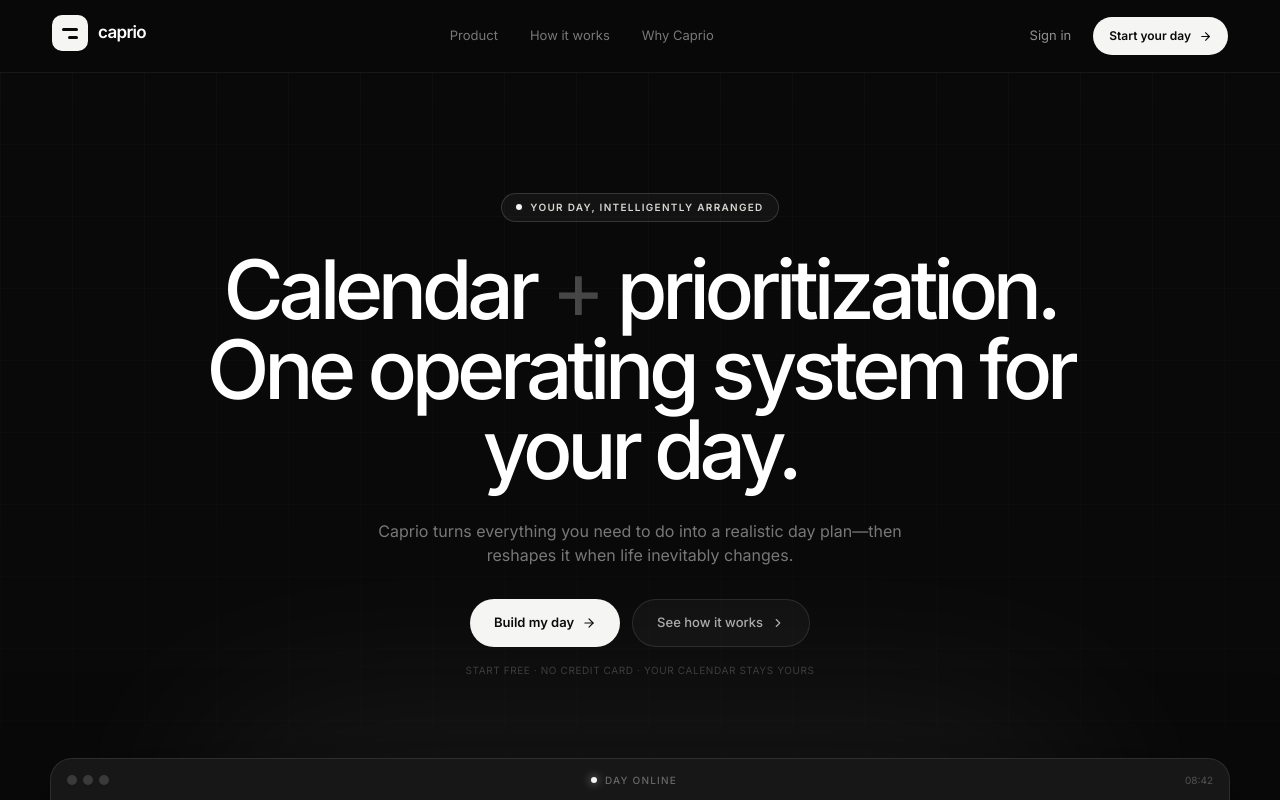
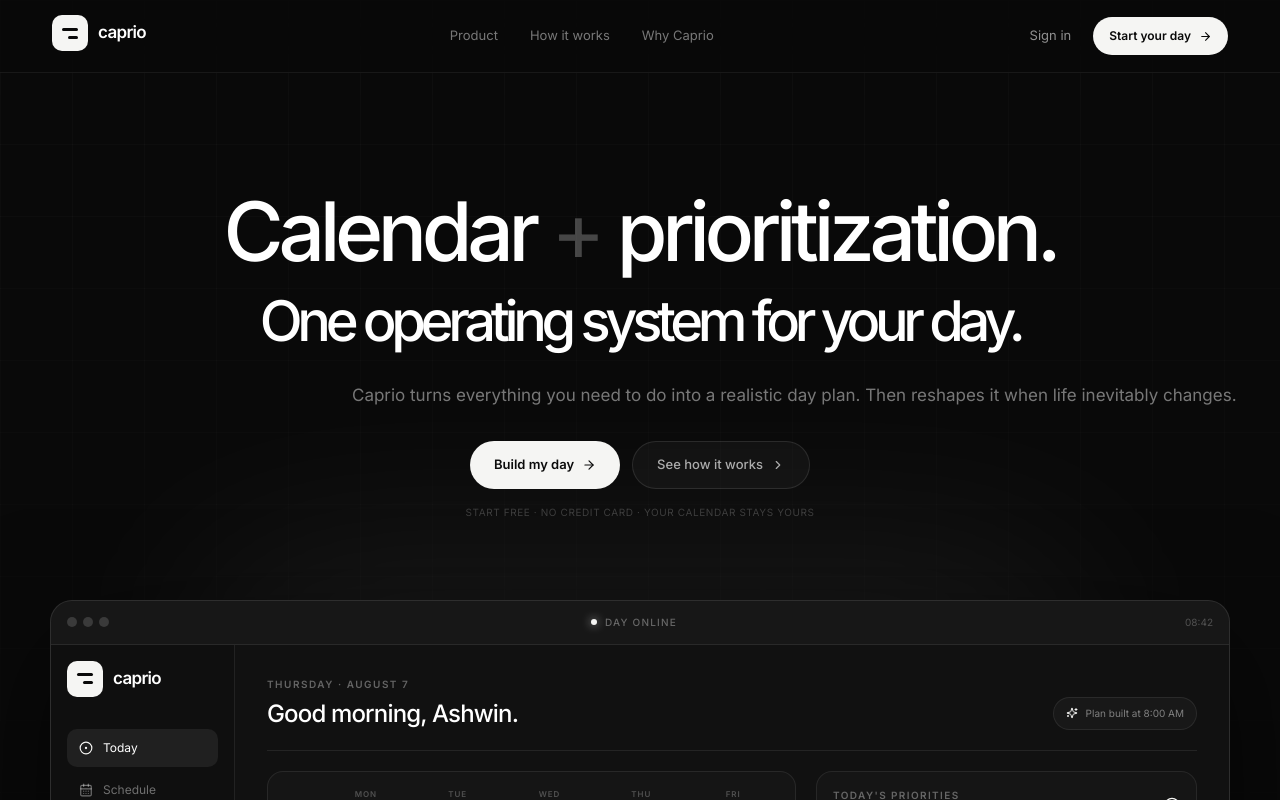
Before and after one commit to ash-win19/caprio, a React (Vite) app in the folder frontend/: page / in a window 1280 px wide. Shown: the top 800 px of the page. Built offline with nearby package versions, Linux system fonts and the light colour scheme; no server answers.

Commit message:
Rework landing hero: remove pill, resize headline and subtext
Co-authored-by: Ashwin Shanmugam <ash-win19@users.noreply.github.com>

```diff
--- a/frontend/src/pages/Landing.tsx
+++ b/frontend/src/pages/Landing.tsx
@@ -335,33 +335,23 @@ export default function Landing() {
         <section className="relative px-5 pb-24 pt-40 md:px-8 md:pb-32 md:pt-48">
           <div className="pointer-events-none absolute inset-0 [background-image:linear-gradient(to_right,rgba(255,255,255,0.025)_1px,transparent_1px),linear-gradient(to_bottom,rgba(255,255,255,0.025)_1px,transparent_1px)] [background-size:72px_72px] [mask-image:linear-gradient(to_bottom,black,transparent_80%)]" />
           <div className="relative mx-auto max-w-4xl text-center">
-            <motion.div
-              initial={reduceMotion ? false : { opacity: 0, y: 12 }}
-              animate={reduceMotion ? undefined : { opacity: 1, y: 0 }}
-              transition={{ duration: 0.6, ease }}
-              className="mx-auto inline-flex items-center gap-2 rounded-full border border-white/15 bg-white/[0.045] px-3.5 py-1.5 text-[10px] font-semibold tracking-[0.13em] text-[#D6D6D2]"
-            >
-              <span className="relative flex h-1.5 w-1.5"><span className="absolute inline-flex h-full w-full animate-ping rounded-full bg-white opacity-35" /><span className="relative inline-flex h-1.5 w-1.5 rounded-full bg-[#F5F5F3]" /></span>
-              YOUR DAY, INTELLIGENTLY ARRANGED
-            </motion.div>
-
             <motion.h1
               initial={reduceMotion ? false : { opacity: 0, y: 22 }}
               animate={reduceMotion ? undefined : { opacity: 1, y: 0 }}
               transition={{ duration: 0.75, delay: 0.08, ease }}
-              className="mx-auto mt-7 max-w-[880px] text-[46px] font-medium leading-[0.98] tracking-[-0.065em] text-white sm:text-[64px] md:text-[82px]"
+              className="mx-auto max-w-[880px] text-[46px] font-medium leading-[0.98] tracking-[-0.065em] text-white sm:text-[64px] md:text-[82px]"
             >
               Calendar <span className="font-light text-white/25">+</span> prioritization.<br />
-              <span className="text-white/42">One operating system</span><br className="sm:hidden" /> <span className="text-white/42">for your day.</span>
+              <span className="text-[32px] text-white/42 sm:text-[44px] md:whitespace-nowrap md:text-[56px]">One operating system for your day.</span>
             </motion.h1>
 
             <motion.p
               initial={reduceMotion ? false : { opacity: 0, y: 18 }}
               animate={reduceMotion ? undefined : { opacity: 1, y: 0 }}
               transition={{ duration: 0.7, delay: 0.16, ease }}
-              className="mx-auto mt-7 max-w-xl text-[15px] leading-7 text-white/45 md:text-base"
+              className="mx-auto mt-7 max-w-xl text-[15px] leading-7 text-white/45 md:whitespace-nowrap md:text-[17px]"
             >
-              Caprio turns everything you need to do into a realistic day plan—then reshapes it when life inevitably changes.
+              Caprio turns everything you need to do into a realistic day plan. Then reshapes it when life inevitably changes.
             </motion.p>
 
             <motion.div
```
